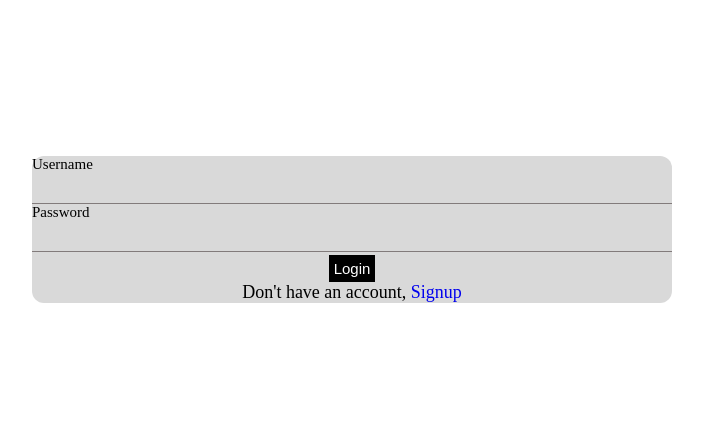
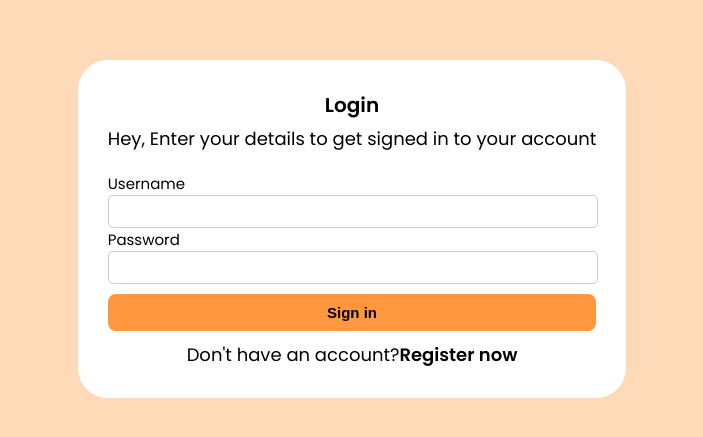
Before and after one commit to AnaMuraya/fit-fe, a React (Create React App) app: page /signin in a window 1280 px wide. Shown: the part 171-608 px from the top of the page, without its empty margins (288-991 px from the left). Built offline with nearby package versions, Linux system fonts and the light colour scheme.

Commit message:
Styled the auth pages

```diff
--- a/src/index.scss
+++ b/src/index.scss
@@ -1,5 +1,33 @@
+@import url('https://fonts.googleapis.com/css2?family=Lato:ital,wght@0,400;0,700;0,900;1,400;1,700;1,900&family=Poppins:ital,wght@0,400;0,500;0,600;1,400;1,500;1,600&display=swap');
+
+:root {
+  --font: 'Poppins', sans-serif;
+  --headingFont: 'Lato', sans-serif;
+
+  --borderRadius: 5px;
+  --borderRadiusLg: 10px;
+  --borderRadiusSm: 3px;
+  --borderRadiusXl: 1000px;
+  --lightPeach: peachpuff;
+  --peach: rgb(255, 152, 62);
+  --lightGreen: #0b9673;
+  --darkGreen: #006f6f;
+  --lightGrey: #f5f4f7;
+  --grey: #c4c4c4;
+  --darkGrey: #777777;
+  --white: #ffffff;
+  --red: #ff6a6a;
+  --lightRed: #ff9797;
+  --yellow: #ffc700;
+  --lime: #c6d800;
+  --orange: #ff8a00;
+  --black: #000000;
+}
+
 body {
   height: 100vh;
+  width: 100vw;
+  font-family: var(--font);
 }
 
 * {
@@ -13,6 +41,17 @@ input {
   border: none;
   background: transparent;
 }
+button {
+  border-radius: 8px;
+  cursor: pointer;
+  background: var(--peach);
+  padding: 10px 0;
+  font-weight: bold;
+}
 a {
   text-decoration: none;
 }
+h3 {
+  font-size: 20px;
+  // font-family: var(--headingFont);
+}
--- a/src/pages/auth/Login.tsx
+++ b/src/pages/auth/Login.tsx
@@ -46,7 +46,6 @@ const Login = () => {
 
   return (
     <div className={styles.wrapper}>
-      <div className={styles.authWrapper}>
       <Formik
         initialValues={formik.initialValues}
         validationSchema={formik.validationSchema}
@@ -54,13 +53,13 @@ const Login = () => {
       >
         <Form>
           <div className={styles.authForm}>
+            <div className={styles.authMessage}>
+              <h3>Login</h3>
+              <p>Hey, Enter your details to get signed in to your account</p>
+            </div>
             <div className={styles.inputs}>
               <label htmlFor="username">Username</label>
-                <Field
-                  name="username"
-                  type="text"
-                  className={styles.formInput}
-                />
+              <Field name="username" type="text" className={styles.formInput} />
               <ErrorMessage name="username" component="div" />
             </div>
             <div className={styles.inputs}>
@@ -74,12 +73,15 @@ const Login = () => {
             </div>
             <div className={styles.submitButton}>
               <button type="submit" disabled={loading}>
-                  Login
+                Sign in
               </button>
             </div>
             <div>
               <span>
-                  Don&apos;t have an account, <Link to="/signup">Signup</Link>
+                Don&apos;t have an account?
+                <Link to="/signup">
+                  <b>Register now</b>
+                </Link>
               </span>
               {loading && <span>Loading please wait</span>}
               {message && <span>{message}</span>}
@@ -88,7 +90,6 @@ const Login = () => {
         </Form>
       </Formik>
     </div>
-    </div>
   )
 }
 
--- a/src/pages/auth/Register.tsx
+++ b/src/pages/auth/Register.tsx
@@ -89,6 +89,10 @@ const Register = () => {
           <Form>
             {!successful && (
               <div className={styles.authForm}>
+                <div className={styles.authMessage}>
+                  <h3>Register</h3>
+                  <p>Hey, Enter your details to get signed up for an account</p>
+                </div>
                 <div className={styles.inputs}>
                   <label htmlFor="username">Username</label>
                   <Field
@@ -140,7 +144,10 @@ const Register = () => {
                 {/* should be in colomn style */}
                 <div>
                   <span>
-                    Already have an account, <Link to="/signin">Signin</Link>
+                    Already have an account?
+                    <Link to="/signin">
+                      <b>Login now</b>
+                    </Link>
                   </span>
                   {loading && <span>Loading please wait</span>}
                   {message && <span>{message}</span>}
--- a/src/pages/auth/style.module.scss
+++ b/src/pages/auth/style.module.scss
@@ -1,23 +1,32 @@
 .wrapper {
   height: 100vh;
-  width: 100vw;
+  width: 100%;
   display: flex;
   justify-content: center;
   align-items: center;
   font-size: large;
+  background: var(--lightPeach);
 
-  .authWrapper {
-    width: 50%;
+  a {
+    color: var(--black);
+  }
 
   .authForm {
-      background: rgb(217, 217, 217);
+    background: var(--white);
     text-align: center;
     display: flex;
     justify-content: center;
     align-items: center;
     flex-direction: column;
-      max-height: 360px;
-      border-radius: 12px;
+    border-radius: 30px;
+    padding: 30px;
+
+    .authMessage {
+      margin-bottom: 20px;
+      h3 {
+        margin-bottom: 5px;
+      }
+    }
 
     .inputs {
       display: flex;
@@ -30,27 +39,24 @@
       }
 
       .formInput {
-          border-bottom: 1px solid rgb(130, 123, 123);
+        border: 1px solid rgb(203, 203, 203);
+        border-radius: 5px;
         width: 100%;
-          height: 30px;
+        padding: 7px 0;
         font-size: 15px;
       }
     }
 
     .submitButton {
       width: 100%;
-        height: 30px;
-        display: grid;
-        justify-content: center;
+      margin: 10px 0;
 
       button {
-          background: #000;
-          color: white;
+        color: var(--black);
         font-size: 15px;
-          padding: 5px;
-          margin-top: 3px;
+        padding: 10px 0;
+        width: 100%;
       }
     }
   }
 }
-}
```
Lines whose indentation alone changed are shown as unchanged.
